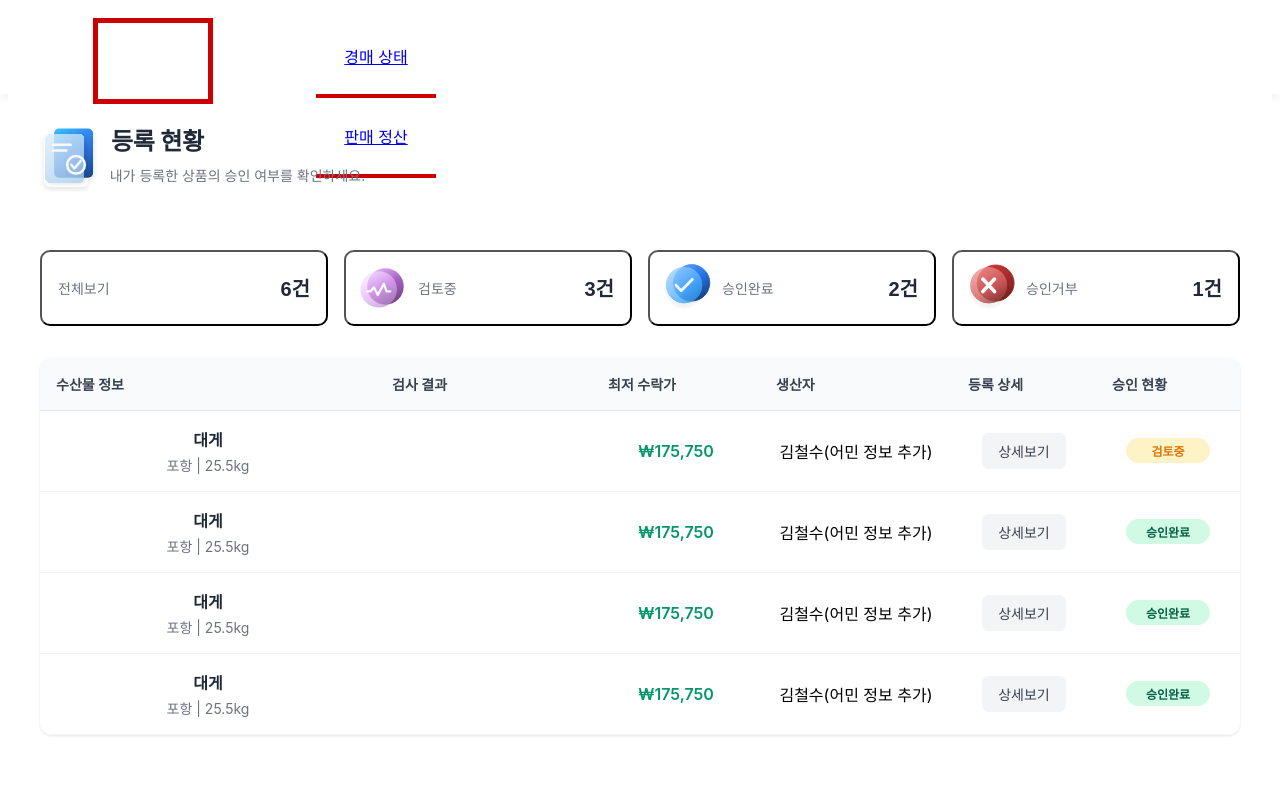
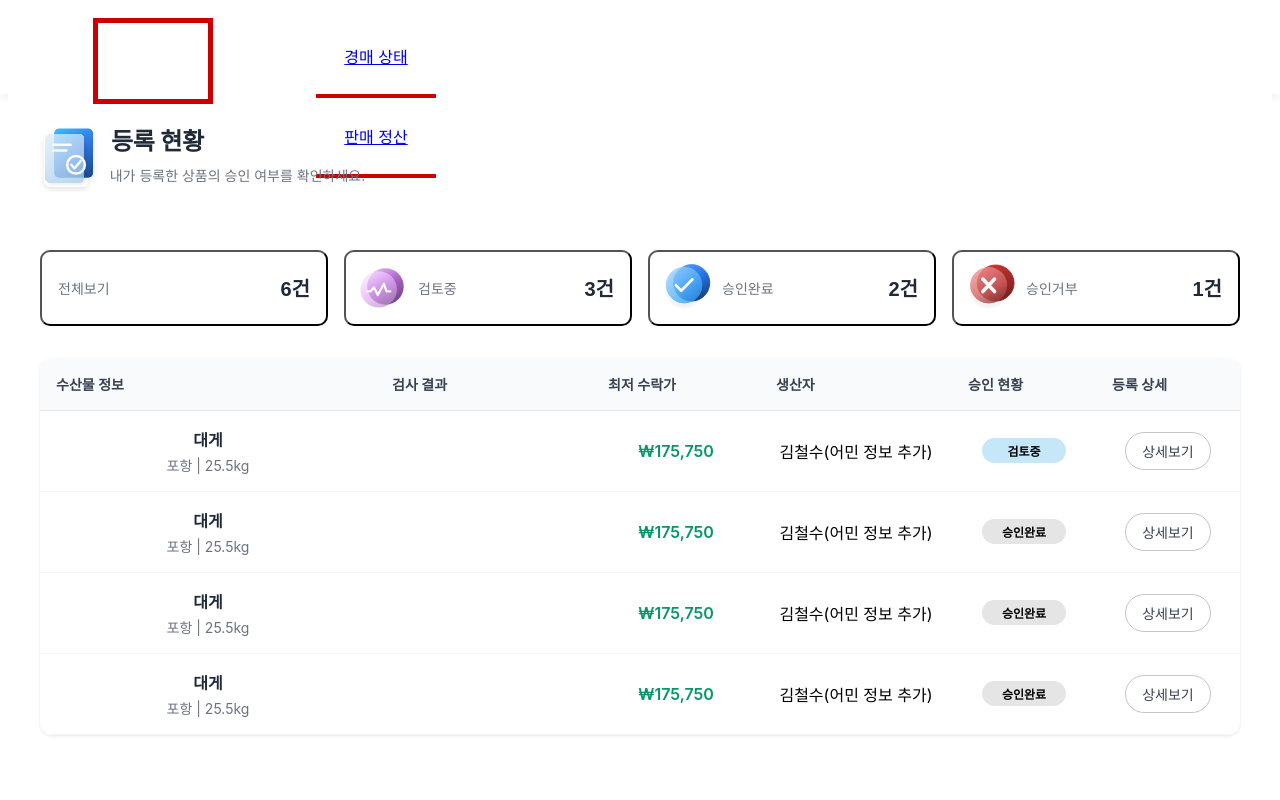
Before and after one commit to LikeLionHGU/TaxiDriver_Front, a React (Create React App) app: page /producermain in a window 1280 px wide. Shown: the top 800 px of the page. Built offline with nearby package versions, Linux system fonts and the light colour scheme; no server answers.

Commit message:
style: 어민 메인페이지 버튼 스타일 적용

```diff
--- a/src/components/product-table.js
+++ b/src/components/product-table.js
@@ -66,8 +66,8 @@ export default function ProductTable({ products, onStatusChange }) {
               <th>검사 결과</th>
               <th>최저 수락가</th>
               <th>생산자</th>
+              <th>승인 현황</th>
               <th>등록 상세</th>
-              <th>승인 현황</th>
             </tr>
           </thead>
           <tbody>
@@ -84,10 +84,10 @@ export default function ProductTable({ products, onStatusChange }) {
                 <td className={styles.testResult}>{product.testResult}</td>
                 <td className={styles.price}>₩{product.price.toLocaleString()}</td>
                 <td>{product.origin}</td>
+                <td>{getStatusBadge(product.status)}</td>
                 <td>
                   <button className={styles.detailBtn}>상세보기</button>
                 </td>
-                <td>{getStatusBadge(product.status)}</td>
               </tr>
             ))}
           </tbody>
--- a/src/components/styles/product-table.module.css
+++ b/src/components/styles/product-table.module.css
@@ -102,11 +102,11 @@
 }
 
 .detailBtn {
-  background: #f3f4f6;
+  background: #fff;
   color: #374151;
-  border: none;
+  border-radius: 26.871px;
+  border: 1px solid #C5C5C5;
   padding: 0.5rem 1rem;
-  border-radius: 6px;
   font-size: 0.875rem;
   cursor: pointer;
   transition: background-color 0.2s;
@@ -127,18 +127,18 @@
 }
 
 .statusPending {
-  background: #fef3c7;
-  color: #d97706;
+  background: #C6E7F8;
+  border-radius: 26.871px;
 }
 
 .statusApproved {
-  background: #d1fae5;
-  color: #065f46;
+  background: #E5E5E5;
+  border-radius: 26.871px;
 }
 
 .statusRejected {
-  background: #fee2e2;
-  color: #dc2626;
+  background: #FF9B9B;
+  border-radius: 26.871px;
 }
 
 .emptyState {
```
